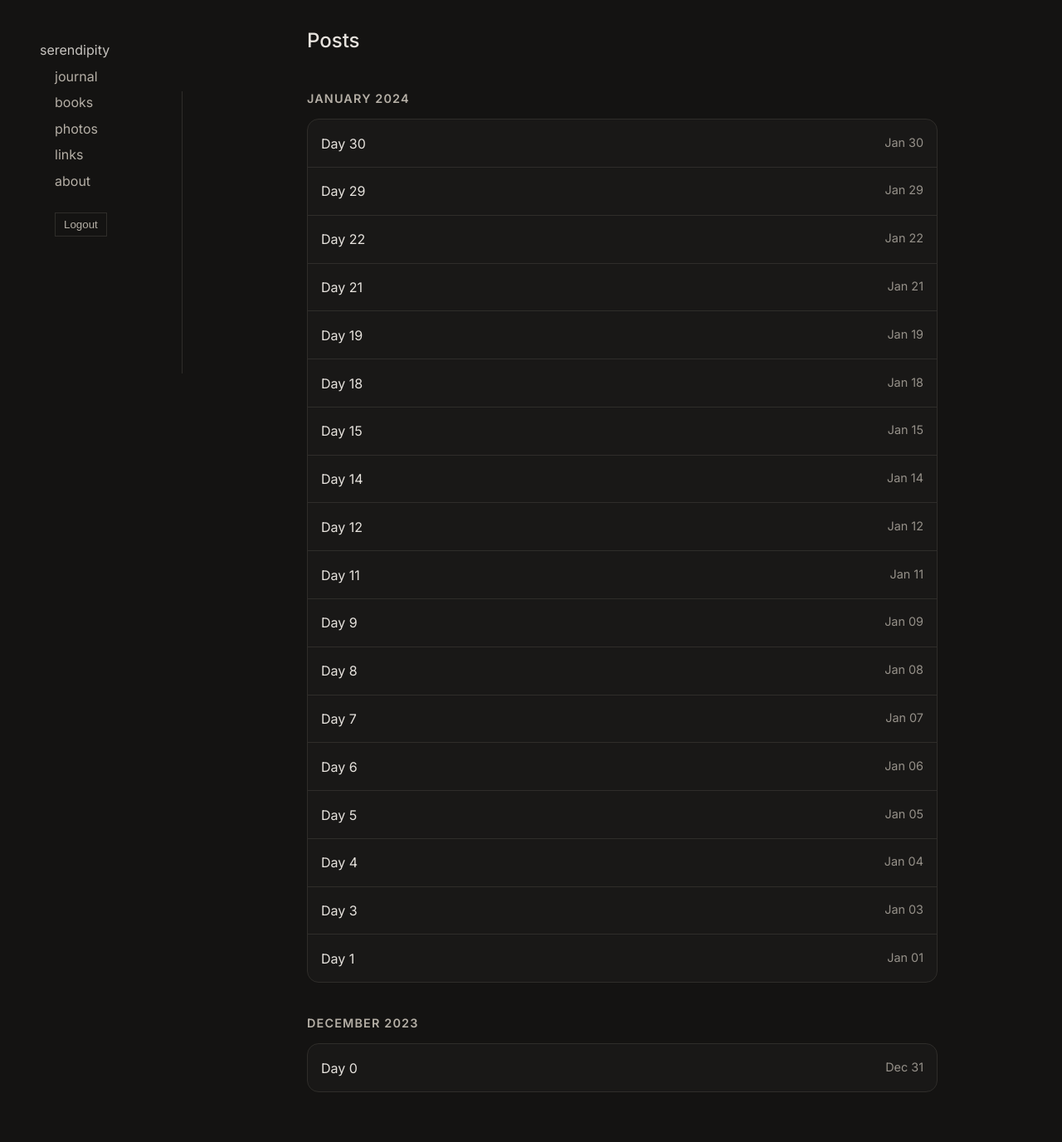
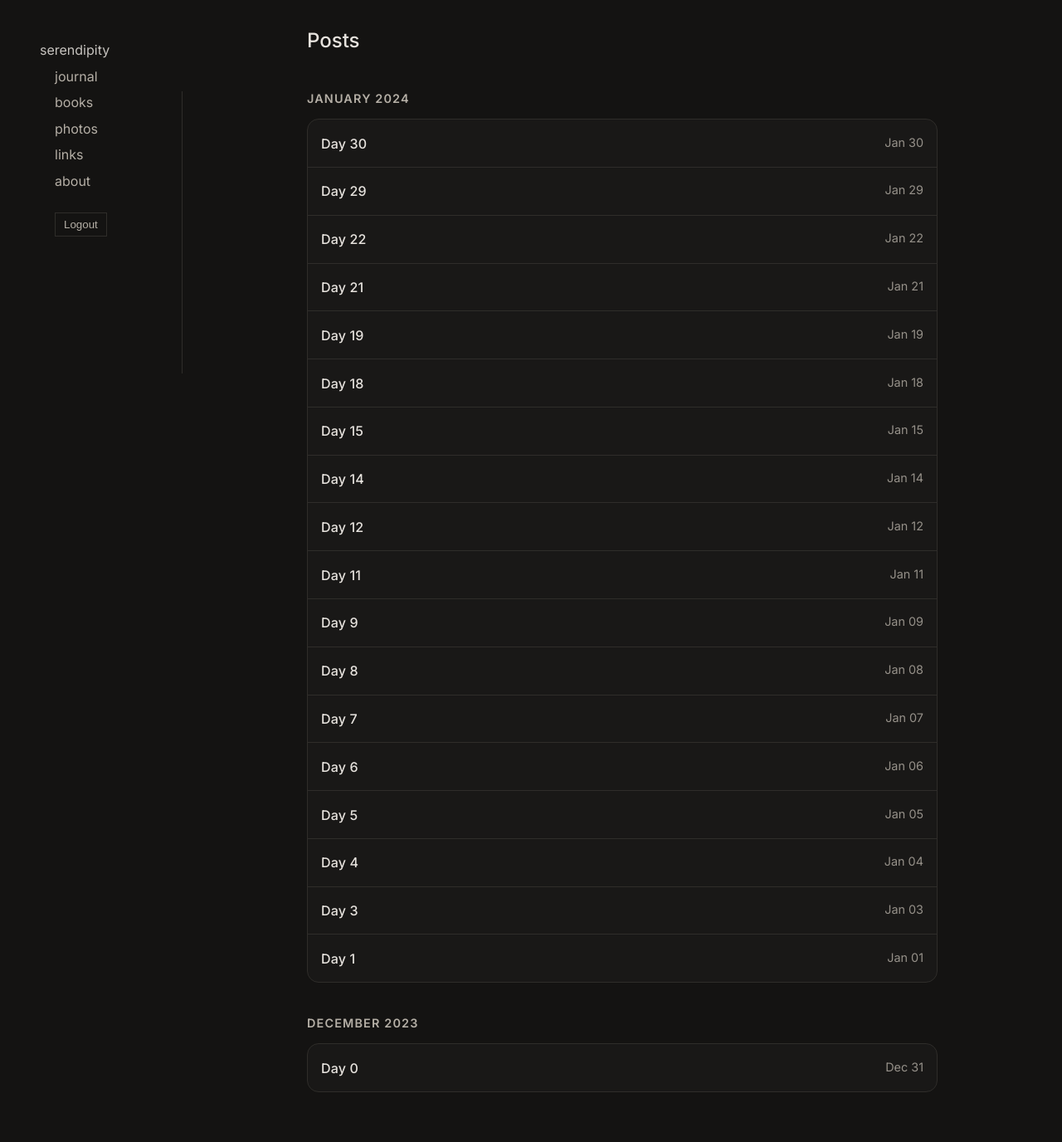
Before and after one commit to nazirmusawer/nazirmusawer.github.io, a Jekyll site: the page built from journal.html, in a window 1280 px wide. Shown: the whole page at 83% size. Built offline with Jekyll 4.4.1, drawn with Linux system fonts in a browser that asks for light colours.

Commit message:
Update site.css

```diff
--- a/assets/css/site.css
+++ b/assets/css/site.css
@@ -314,3 +314,21 @@
   white-space: nowrap;
   opacity: 0.8;
 }
+/* Journal: make rows feel like buttons (clean, subtle) */
+.journal-item {
+  transition: background 160ms ease, transform 160ms ease;
+}
+
+.journal-item:hover {
+  background: rgba(255,255,255,0.03);
+}
+
+.journal-item:active {
+  transform: translateY(1px);
+}
+
+/* Make the title a bit stronger */
+.journal-link {
+  font-weight: 500;
+  letter-spacing: 0.01em;
+}
```
